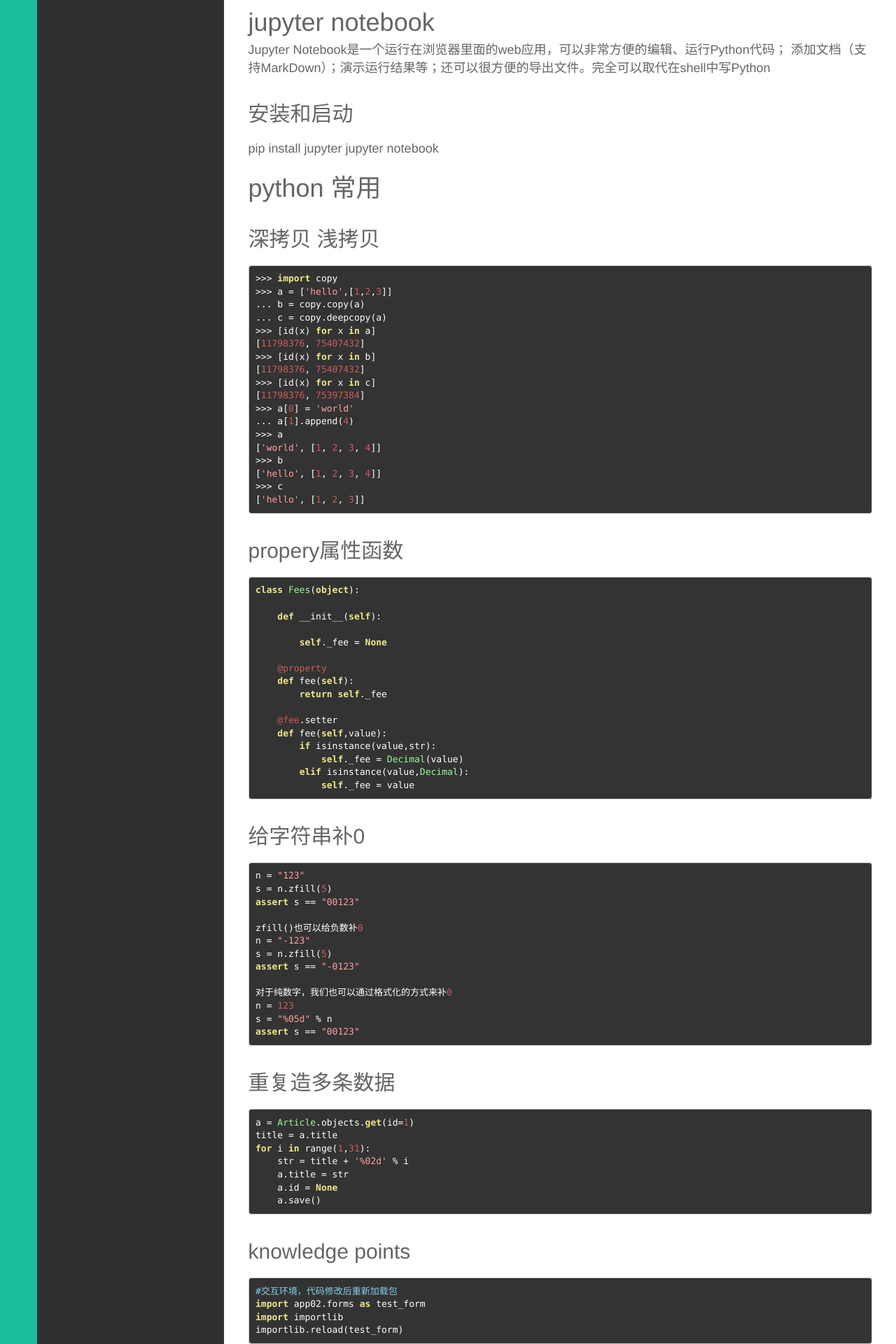
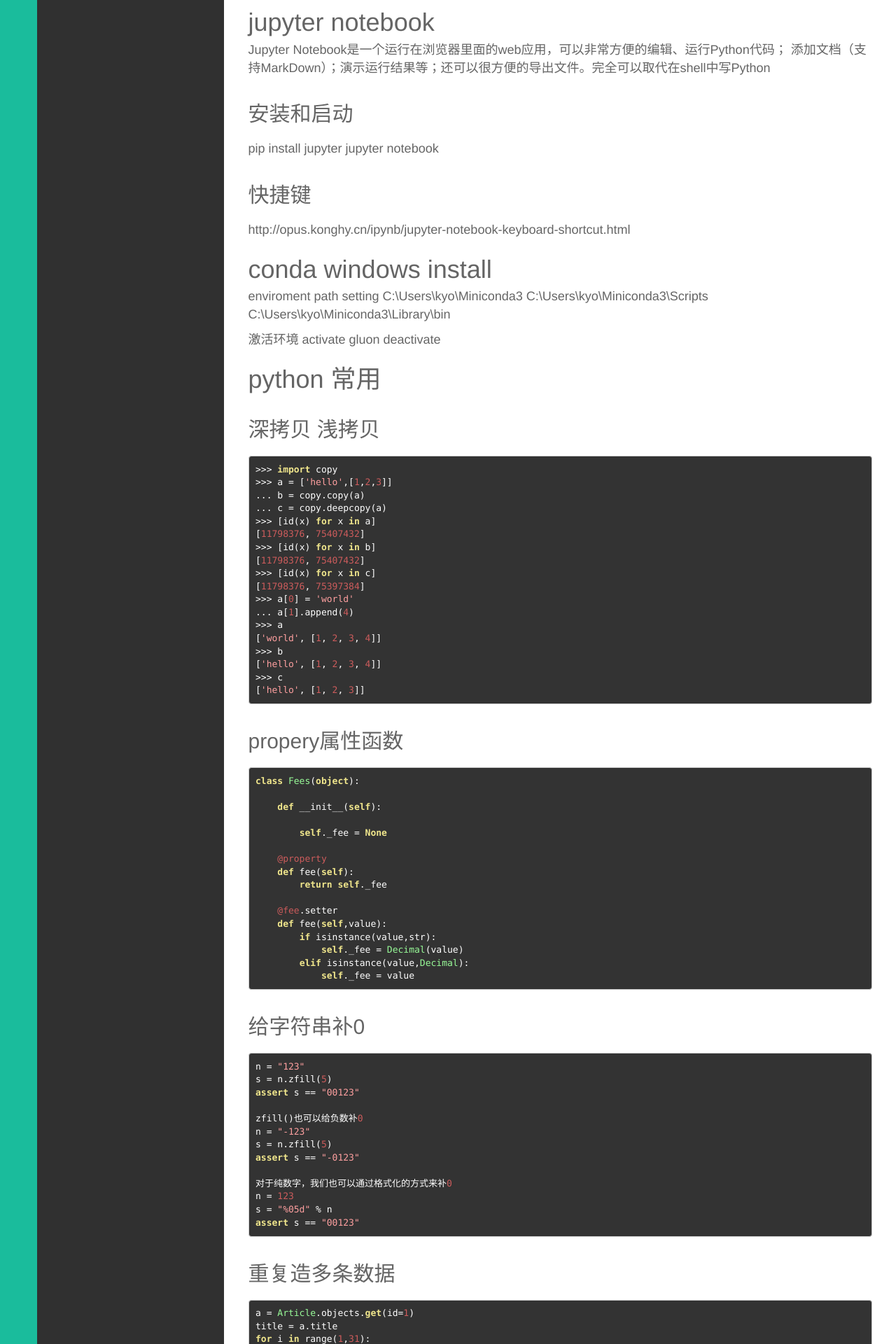
Before and after one commit to kyoyo/kyoyo.github.io, a Jekyll site: the page built from _posts/技術/2017-10-10-Python.md, in a window 1280 px wide. Shown: the part 783-2703 px from the top of the page at 70% size. Built offline with Jekyll 4.4.1, drawn with Linux system fonts in a browser that asks for light colours; Markdown is read by kramdown in place of the engine named in the settings.

Commit message:
Update 2017-10-10-Python.md

```diff
--- a/_posts/技術/2017-10-10-Python.md
+++ b/_posts/技術/2017-10-10-Python.md
@@ -50,6 +50,19 @@ Jupyter Notebook是一个运行在浏览器里面的web应用，可以非常方
 pip install jupyter
 jupyter notebook
 
+## 快捷键
+http://opus.konghy.cn/ipynb/jupyter-notebook-keyboard-shortcut.html
+
+# conda windows install
+
+enviroment path setting
+    C:\Users\kyo\Miniconda3
+    C:\Users\kyo\Miniconda3\Scripts
+    C:\Users\kyo\Miniconda3\Library\bin
+
+激活环境
+activate gluon
+deactivate
 
 # python 常用
 
```
